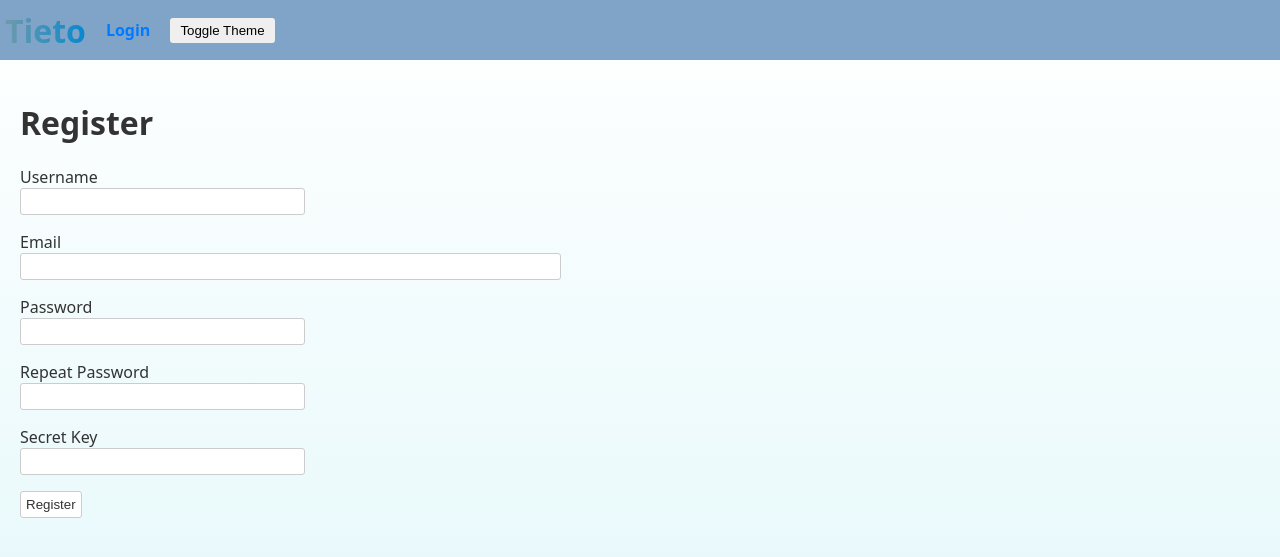
After one commit to PotaattiLord/flask-fileshare, a Flask app: page /register in a window 1280 px wide. The commit adds this page. Shown: the top 557 px of the page. Run offline with Flask 3, Linux system fonts and the light colour scheme; some libraries are stand-ins or nearby versions.

Commit message:
User registration added and README.md updated

```diff
--- a/app/forms.py
+++ b/app/forms.py
@@ -1,7 +1,10 @@
 from flask_wtf import FlaskForm
+from wtforms import StringField, PasswordField, BooleanField, SubmitField
 from flask_wtf.file import FileField
-from wtforms import StringField, PasswordField, BooleanField, SubmitField
-from wtforms.validators import DataRequired
+from wtforms.validators import ValidationError, DataRequired, Email, EqualTo
+import sqlalchemy as sa
+from app import db
+from app.models import User
 
 class LoginForm(FlaskForm):
     username = StringField('Username', validators=[DataRequired()])
@@ -9,6 +12,32 @@ class LoginForm(FlaskForm):
     remember_me = BooleanField('Remember Me')
     submit = SubmitField('Sign In')
 
+class RegistrationForm(FlaskForm):
+    username = StringField('Username', validators=[DataRequired()])
+    email = StringField('Email', validators=[DataRequired(), Email()])
+    password = PasswordField('Password', validators=[DataRequired()])
+    password2 = PasswordField(
+        'Repeat Password', validators=[DataRequired(), EqualTo('password')])
+    secret_key = StringField('Secret Key', validators=[DataRequired()])
+    submit = SubmitField('Register')
+
+    def validate_username(self, username):
+        user = db.session.scalar(sa.select(User).where(
+            User.username == username.data))
+        if user is not None:
+            raise ValidationError('Please use a different username.')
+
+    def validate_email(self, email):
+        user = db.session.scalar(sa.select(User).where(
+            User.email == email.data))
+        if user is not None:
+            raise ValidationError('Please use a different email address.')
+
+    def validate_secret_key(self, secret_key):
+        from config import Config
+        if secret_key.data != Config.USER_CREATION_SECRET:
+            raise ValidationError('Invalid secret key. Please contact the administrator for access.')
+
 class UploadForm(FlaskForm):
     file = FileField('File', validators=[DataRequired()])
     is_public = BooleanField('Public')
--- a/app/routes.py
+++ b/app/routes.py
@@ -4,7 +4,7 @@ from werkzeug.utils import secure_filename
 import os
 import sqlalchemy as sa
 from app import app, db
-from app.forms import LoginForm, UploadForm
+from app.forms import LoginForm, RegistrationForm, UploadForm
 from app.models import User, File
 
 @app.route('/')
@@ -69,6 +69,20 @@ def login():
         return redirect(url_for('index'))
     return render_template('login.html', title='Sign In', form=form)
 
+@app.route('/register', methods=['GET', 'POST'])
+def register():
+    if current_user.is_authenticated:
+        return redirect(url_for('index'))
+    form = RegistrationForm()
+    if form.validate_on_submit():
+        user = User(username=form.username.data, email=form.email.data)
+        user.set_password(form.password.data)
+        db.session.add(user)
+        db.session.commit()
+        flash('Congratulations, you are now a registered user!')
+        return redirect(url_for('login'))
+    return render_template('register.html', title='Register', form=form)
+
 @app.route('/logout')
 def logout():
     logout_user()
--- a/app/templates/login.html
+++ b/app/templates/login.html
@@ -21,4 +21,5 @@
         <p>{{ form.remember_me() }} {{ form.remember_me.label }}</p>
         <p>{{ form.submit() }}</p>
     </form>
+    <p>Don't have an account? <a href="{{ url_for('register') }}">Register here</a>. (You'll need a secret key to register.)</p>
 {% endblock %}
--- /dev/null
+++ b/app/templates/register.html
@@ -0,0 +1,44 @@
+{% extends "base.html" %}
+
+{% block content %}
+    <h1>Register</h1>
+    <form action="" method="post">
+        {{ form.hidden_tag() }}
+        <p>
+            {{ form.username.label }}<br>
+            {{ form.username(size=32) }}<br>
+            {% for error in form.username.errors %}
+            <span style="color: red;">[{{ error }}]</span>
+            {% endfor %}
+        </p>
+        <p>
+            {{ form.email.label }}<br>
+            {{ form.email(size=64) }}<br>
+            {% for error in form.email.errors %}
+            <span style="color: red;">[{{ error }}]</span>
+            {% endfor %}
+        </p>
+        <p>
+            {{ form.password.label }}<br>
+            {{ form.password(size=32) }}<br>
+            {% for error in form.password.errors %}
+            <span style="color: red;">[{{ error }}]</span>
+            {% endfor %}
+        </p>
+        <p>
+            {{ form.password2.label }}<br>
+            {{ form.password2(size=32) }}<br>
+            {% for error in form.password2.errors %}
+            <span style="color: red;">[{{ error }}]</span>
+            {% endfor %}
+        </p>
+        <p>
+            {{ form.secret_key.label }}<br>
+            {{ form.secret_key(size=32) }}<br>
+            {% for error in form.secret_key.errors %}
+            <span style="color: red;">[{{ error }}]</span>
+            {% endfor %}
+        </p>
+        <p>{{ form.submit() }}</p>
+    </form>
+{% endblock %}
--- a/config.py
+++ b/config.py
@@ -8,3 +8,5 @@ class Config:
     MAX_CONTENT_LENGTH = 20480 * 1024  # 20 MB
     SQLALCHEMY_DATABASE_URI = os.environ.get('DATABASE_URL') or \
         'sqlite:///' + os.path.join(basedir, 'app.db')
+
+    USER_CREATION_SECRET = os.environ.get('USER_CREATION_SECRET') or 'a-secret-key-for-user-creation'
```
Also changed, not shown: README.md.
